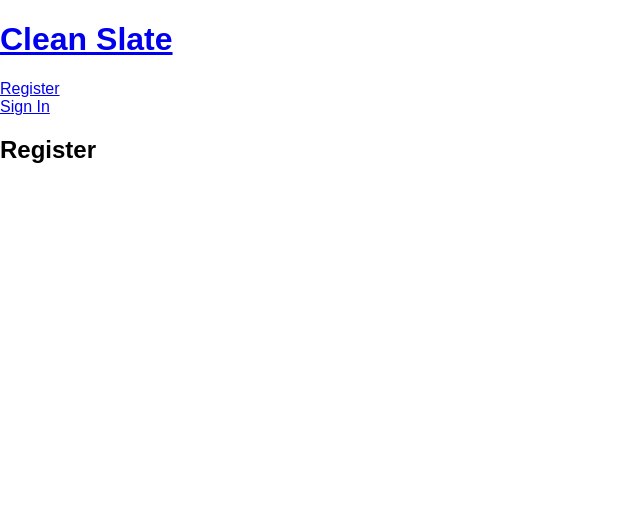
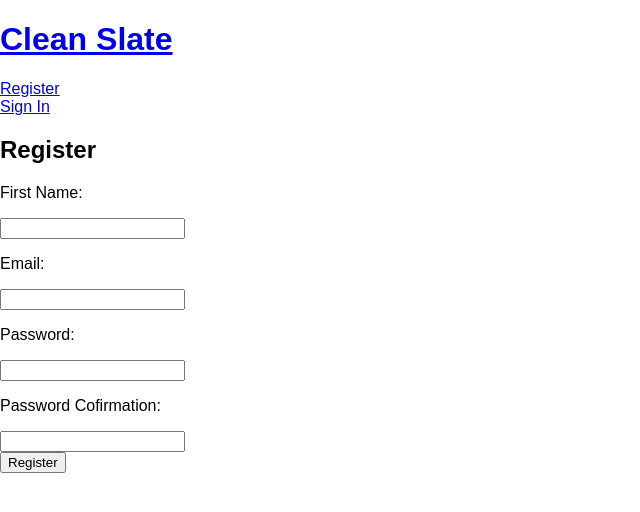
Before and after one commit to kylecorbelli/clean-slate-web, a React (Create React App) app: page /register in a window 1280 px wide. Shown: the top 512 px of the page, without its empty margins (0-640 px from the left). Built offline with nearby package versions, Linux system fonts and the light colour scheme.

Commit message:
Add register screen form

```diff
--- a/package.json
+++ b/package.json
@@ -12,6 +12,7 @@
     "@types/redux": "^3.6.0",
     "@types/redux-devtools-extension": "^2.13.2",
     "@types/redux-thunk": "^2.1.0",
+    "axios": "^0.16.2",
     "react": "^15.6.1",
     "react-dom": "^15.6.1",
     "react-redux": "^5.0.6",
--- a/src/Routes.tsx
+++ b/src/Routes.tsx
@@ -5,7 +5,7 @@ import {
 } from 'react-router-dom'
 import App from './components/App'
 import SiteHeader from './components/SiteHeader'
-import RegisterScreen from './components/RegisterScreen'
+import RegisterScreenConnected from './containers/RegisterScreenConnected'
 import SignInScreen from './components/SignInScreen'
 
 const Routes = (): JSX.Element => (
@@ -13,7 +13,7 @@ const Routes = (): JSX.Element => (
     <div>
       <SiteHeader />
       <Route exact={true} path="/" component={App} />
-      <Route path="/register" component={RegisterScreen} />
+      <Route path="/register" component={RegisterScreenConnected} />
       <Route path="/signin" component={SignInScreen} />
     </div>
   </Router>
--- /dev/null
+++ b/src/components/RegisterScreen/RegisterScreen.css
@@ -0,0 +1,3 @@
+.RegisterScreen__form-errors {
+  color: red;
+}
--- a/src/components/RegisterScreen/RegisterScreen.tsx
+++ b/src/components/RegisterScreen/RegisterScreen.tsx
@@ -1,10 +1,154 @@
 import * as React from 'react'
+import {
+  Dispatch,
+} from 'redux'
+import {
+  UserRegistrationDetails,
+} from '../../redux/types'
+import './RegisterScreen.css'
 
-export default class RegisterScreen extends React.Component {
+interface Props {
+  readonly registerUser: (userRegistrationDetails: UserRegistrationDetails) => (dispatch: Dispatch<{}>) => Promise<void>
+  readonly history: {
+    readonly replace: (path: string) => void
+  }
+}
+
+interface State {
+  readonly firstName: string
+  readonly email: string
+  readonly password: string
+  readonly passwordConfirmation: string
+  readonly formErrors: Array<string>
+}
+
+export default class RegisterScreen extends React.Component<Props, State> {
+  public constructor (props: Props) {
+    super(props)
+    this.state = {
+      firstName: '',
+      email: '',
+      password: '',
+      passwordConfirmation: '',
+      formErrors: [],
+    }
+    this.updateFirstName = this.updateFirstName.bind(this)
+    this.updateEmail = this.updateEmail.bind(this)
+    this.updatePassword = this.updatePassword.bind(this)
+    this.updatePasswordConfirmation = this.updatePasswordConfirmation.bind(this)
+    this.submitForm = this.submitForm.bind(this)
+  }
+
+  public updateFirstName (event: React.ChangeEvent<HTMLInputElement>): void {
+    this.setState({
+      firstName: event.currentTarget.value
+    })
+  }
+
+  public updateEmail (event: React.ChangeEvent<HTMLInputElement>): void {
+    this.setState({
+      email: event.currentTarget.value
+    })
+  }
+
+  public updatePassword (event: React.ChangeEvent<HTMLInputElement>): void {
+    this.setState({
+      password: event.currentTarget.value
+    })
+  }
+
+  public updatePasswordConfirmation (event: React.ChangeEvent<HTMLInputElement>): void {
+    this.setState({
+      passwordConfirmation: event.currentTarget.value
+    })
+  }
+
+  public async submitForm (event: React.FormEvent<HTMLFormElement>): Promise<void> {
+    event.preventDefault()
+    const {
+      registerUser,
+      history,
+    } = this.props
+    const {
+      firstName,
+      email,
+      password,
+      passwordConfirmation,
+    } = this.state
+    try {
+      await registerUser({
+        firstName,
+        email,
+        password,
+        passwordConfirmation,
+      })
+      history.replace('/signin')
+    } catch (error) {
+      this.setState({
+        formErrors: error.response.data.errors.full_messages,
+      })
+    }
+  }
+
   public render (): JSX.Element {
+    const {
+      formErrors,
+    } = this.state
+    const hasFormErrors: boolean = Boolean(formErrors.length)
     return (
       <div className="RegisterScreen">
         <h2>Register</h2>
+        <form className="RegisterScreen__form" onSubmit={this.submitForm}>
+        <div className="RegisterScreen__input-group">
+          <label>
+            <p>First Name:</p>
+            <input
+              type="string"
+              className="RegisterScreen__input-field"
+              onChange={this.updateFirstName}
+            />
+          </label>
+        </div>
+          <div className="RegisterScreen__input-group">
+            <label>
+              <p>Email:</p>
+              <input
+                type="email"
+                className="RegisterScreen__input-field"
+                onChange={this.updateEmail}
+              />
+            </label>
+          </div>
+          <div className="RegisterScreen__input-group">
+            <label>
+              <p>Password:</p>
+              <input
+                type="password"
+                className="RegisterScreen__input-field"
+                onChange={this.updatePassword}
+              />
+            </label>
+          </div>
+          <div className="RegisterScreen__input-group">
+            <label>
+              <p>Password Cofirmation:</p>
+              <input
+                type="password"
+                className="RegisterScreen__input-field"
+                onChange={this.updatePasswordConfirmation}
+              />
+            </label>
+          </div>
+          {hasFormErrors &&
+            <ul>
+            {formErrors.map((errorMessage, index) => (
+              <li className="RegisterScreen__form-errors" key={`form-error-${index}`}>
+                {errorMessage}
+              </li>
+            ))}
+            </ul>}
+          <button type="submit">Register</button>
+        </form>
       </div>
     )
   }
--- /dev/null
+++ b/src/constants.ts
@@ -0,0 +1,23 @@
+let baseApiUrl: string
+
+switch (process.env.NODE_ENV) {
+  case 'development':
+    baseApiUrl = 'http://localhost:3000'
+    break
+  case 'test':
+    baseApiUrl = 'http://localhost:3000'
+    break
+  case 'production':
+    baseApiUrl = 'https://blueberry-pudding-19740.herokuapp.com'
+    break
+  default:
+    baseApiUrl = 'http://localhost:3000'
+}
+
+const authUrl: string = `${baseApiUrl}/auth`
+const graphQlUrl: string = `${baseApiUrl}/graphql`
+
+export {
+  authUrl,
+  graphQlUrl,
+}
--- /dev/null
+++ b/src/containers/RegisterScreenConnected.tsx
@@ -0,0 +1,17 @@
+import { connect } from 'react-redux'
+import RegisterScreen from '../components/RegisterScreen'
+import {
+  ReduxState,
+} from '../redux/types'
+import {
+  registerUser,
+} from '../redux/actions'
+
+const mapStateToProps = (state: ReduxState) => ({
+
+})
+
+export default connect(
+  mapStateToProps,
+  { registerUser },
+)(RegisterScreen)
--- /dev/null
+++ b/src/redux/actions/index.ts
@@ -0,0 +1,61 @@
+import axios from 'axios'
+import { authUrl } from '../../constants'
+import { Dispatch } from 'redux'
+import {
+  User,
+  UserRegistrationDetails,
+  REGISTRATION_REQUEST_SENT,
+  REGISTRATION_REQUEST_SUCCEEDED,
+  REGISTRATION_REQUEST_FAILED,
+  RegistrationRequestSentAction,
+  RegistrationRequestSucceededAction,
+  RegistrationRequestFailedAction,
+} from '../types'
+
+export const registrationRequestSent = (): RegistrationRequestSentAction => ({
+  type: REGISTRATION_REQUEST_SENT,
+})
+
+export const registrationRequestSucceeded = (user: User): RegistrationRequestSucceededAction => ({
+  type: REGISTRATION_REQUEST_SUCCEEDED,
+  payload: {
+    user,
+  },
+})
+
+export const registrationRequestFailed = (): RegistrationRequestFailedAction => ({
+  type: REGISTRATION_REQUEST_FAILED,
+})
+
+export const registerUser = (
+  userRegistrationDetails: UserRegistrationDetails
+) => async function (dispatch: Dispatch<{}>): Promise<void> {
+  dispatch(registrationRequestSent())
+  const {
+    firstName,
+    email,
+    password,
+    passwordConfirmation,
+  } = userRegistrationDetails
+  try {
+    await axios({
+      method: 'POST',
+      url: authUrl,
+      data: {
+        email,
+        name: firstName,
+        password,
+        password_confirmation: passwordConfirmation,
+      },
+    })
+    const user: User = {
+      firstName,
+      isLoggedIn: false,
+      isLoading: false,
+    }
+    dispatch(registrationRequestSucceeded(user))
+  } catch (error) {
+    dispatch(registrationRequestFailed())
+    throw error
+  }
+}
--- a/src/redux/initial-state.ts
+++ b/src/redux/initial-state.ts
@@ -5,8 +5,8 @@ import {
 const initialState: ReduxState = {
   currentUser: {
     isLoggedIn: false,
+    isLoading: false,
     firstName: null,
-    lastName: null,
   }
 }
 
--- /dev/null
+++ b/src/redux/reducers/current-user/index.ts
@@ -0,0 +1,38 @@
+import {
+  User,
+  ReduxAction,
+  REGISTRATION_REQUEST_SENT,
+  REGISTRATION_REQUEST_SUCCEEDED,
+  REGISTRATION_REQUEST_FAILED,
+} from '../../types'
+import initialState from '../../initial-state'
+
+const {
+  currentUser: initialUser,
+} = initialState
+
+const currentUser = (state: User = initialUser, action: ReduxAction): User => {
+  switch (action.type) {
+    case REGISTRATION_REQUEST_SENT:
+      return {
+        ...state,
+        isLoading: true,
+      }
+    case REGISTRATION_REQUEST_SUCCEEDED:
+      const { user } = action.payload
+      return {
+        ...user,
+        isLoading: false,
+        isLoggedIn: false,
+      }
+    case REGISTRATION_REQUEST_FAILED:
+      return {
+        ...state,
+        isLoading: false,
+      }
+    default:
+      return state
+  }
+}
+
+export default currentUser
--- a/src/redux/reducers/index.ts
+++ b/src/redux/reducers/index.ts
@@ -1,8 +1,8 @@
-import {
-  ReduxAction,
-  ReduxState,
-} from '../types'
+import { combineReducers } from 'redux'
+import currentUser from './current-user'
 
-const rootReducer = (state: ReduxState, action: ReduxAction): ReduxState => state
+const rootReducer = combineReducers({
+  currentUser,
+})
 
 export default rootReducer
--- a/src/redux/types.ts
+++ b/src/redux/types.ts
@@ -1,11 +1,44 @@
+export interface User {
+  readonly isLoggedIn: boolean
+  readonly isLoading: boolean
+  readonly firstName: string | null
+}
+
 export interface ReduxState {
-  readonly currentUser: {
-    readonly isLoggedIn: boolean
-    readonly firstName: string | null
-    readonly lastName: string | null
+  readonly currentUser: User
+}
+
+export type REGISTRATION_REQUEST_SENT = 'REGISTRATION_REQUEST_SENT'
+export const REGISTRATION_REQUEST_SENT: REGISTRATION_REQUEST_SENT = 'REGISTRATION_REQUEST_SENT'
+
+export type REGISTRATION_REQUEST_SUCCEEDED = 'REGISTRATION_REQUEST_SUCCEEDED'
+export const REGISTRATION_REQUEST_SUCCEEDED: REGISTRATION_REQUEST_SUCCEEDED = 'REGISTRATION_REQUEST_SUCCEEDED'
+
+export type REGISTRATION_REQUEST_FAILED = 'REGISTRATION_REQUEST_FAILED'
+export const REGISTRATION_REQUEST_FAILED: REGISTRATION_REQUEST_FAILED = 'REGISTRATION_REQUEST_FAILED'
+
+export interface UserRegistrationDetails {
+  readonly firstName: string
+  readonly email: string
+  readonly password: string
+  readonly passwordConfirmation: string
+}
+
+export interface RegistrationRequestSentAction {
+  readonly type: REGISTRATION_REQUEST_SENT
+}
+
+export interface RegistrationRequestSucceededAction {
+  readonly type: REGISTRATION_REQUEST_SUCCEEDED
+  readonly payload: {
+    readonly user: User
   }
 }
 
-export interface ReduxAction {
-  readonly type: string
+export interface RegistrationRequestFailedAction {
+  readonly type: REGISTRATION_REQUEST_FAILED
 }
+
+export type ReduxAction = RegistrationRequestSentAction
+  | RegistrationRequestSucceededAction
+  | RegistrationRequestFailedAction
```
Also changed, not shown: 2 other files (tests, documents, lock files or other folders).
